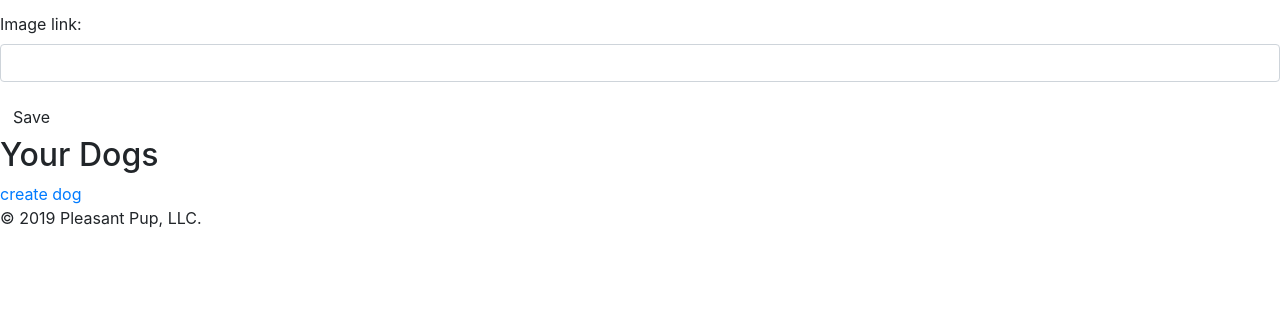
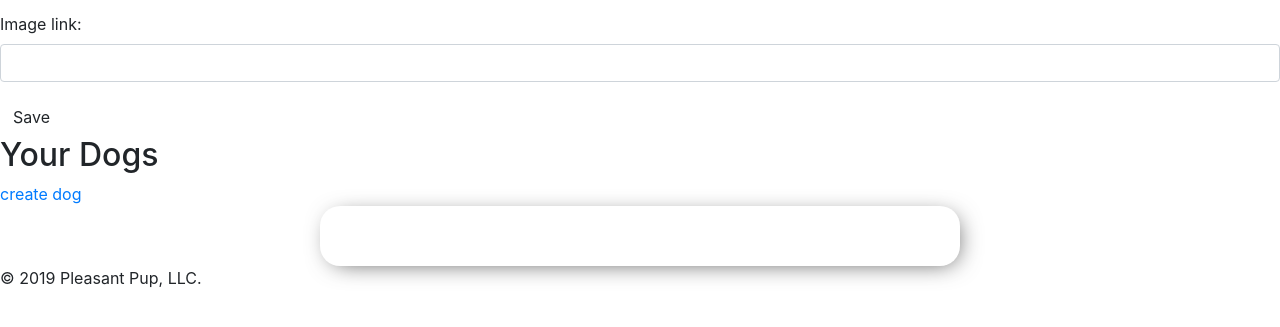
Before and after one commit to danielkbolton/PleasantPup, a Django app: page /accounts/profile/ in a window 1280 px wide. Shown: the part 146-473 px from the top of the page. Run offline with Django 3.2, Linux system fonts and the light colour scheme; the visitor is signed in with stand-in values (Sample User, id 1); data that the repository does not hold is empty; some libraries are stand-ins or nearby versions.

Commit message:
adds styling

```diff
--- a/pleasantPup_app/static/css/main.css
+++ b/pleasantPup_app/static/css/main.css
@@ -81,3 +81,31 @@
 
     margin: 0 auto;
 }
+
+
+/* ---------- USER PROFILE ---------- */
+/*
+.dog-section{
+    width: 50%;
+    margin: 0 auto;
+    text-align: center;
+    display: flex;
+    justify-content: space-around;
+}
+
+ */
+
+
+.dog-section {
+    width: 50%;
+    border: 2px solid var(--olive-green);
+    padding: 30px;
+    margin: 0 auto;
+    -webkit-box-shadow: 4px 4px 25px -8px rgba(0,0,0,0.75);
+    -moz-box-shadow: 4px 4px 25px -8px rgba(0,0,0,0.75);
+    box-shadow: 4px 4px 25px -8px rgba(0,0,0,0.75);
+    border-radius: 20px;
+    display: flex;
+    justify-content: space-evenly;
+    flex-wrap: wrap;
+};
--- a/pleasantPup_app/templates/dog_profile.html
+++ b/pleasantPup_app/templates/dog_profile.html
@@ -4,9 +4,10 @@
 {% block content %}
 
 
+
     <h1>{{dog.name}}</h1>
     <p>{{dog.age}} Old</p>
-    <img class='dog-proPick' src="{{dog.image_link}}" alt="">
+    <img class='dog-proPick' src="{{dog.image_link}}" alt="" style="width: 200px;">
     <h4>Owner</h4>
     <p>{{dog.owner.username}}</p>
     <h4>Breed</h4>
--- a/pleasantPup_app/templates/profile.html
+++ b/pleasantPup_app/templates/profile.html
@@ -28,27 +28,34 @@
     {% endif %}
 </div>
 
+<div>
+        <h2>Your Dogs</h2>
+        <a href="{% url 'dog_create' %}">create dog</a>
+</div>
 
 
 
-        <h2>Your Dogs</h2>
-        <a href="{% url 'dog_create' %}">create dog</a>
-    {% for dog in user.dogs.all %}
 
 
+        <div class="dog-section">
 
-                <a href="{% url 'dog_profile' dog_pk=dog.pk %}" target="_blank">
-
+    {% for dog in user.dogs.all %}
+            <div class="dog-container">
+                <div>
+                    <a href="{% url 'dog_profile' dog_pk=dog.pk %}" target="_blank">
                         <p>{{dog.name}}</p>
-
-                    <img src="{{dog.image_link}}" alt="Nature" style="width:100%">
-                </a>
+                        <img src="{{dog.image_link}}" alt="Nature" style="width: 200px;">
+                    </a>
+                </div>
+                <br>
+                <div>
+                    <p><a href="{% url 'dog_edit' dog_pk=dog.pk %}">Edit</a> / <a href="{% url 'dog_delete' dog_pk=dog.pk %}">Delete</a></p>
+                </div>
+            </div>
 
 
-            <a href="{% url 'dog_edit' dog_pk=dog.pk %}">Edit</a>
-            <a href="{% url 'dog_delete' dog_pk=dog.pk %}">Delete</a>
-
     {% endfor %}
+        </div>
 
 
 
```
Also changed, not shown: pleasantPup_app/templates/profile_view.html (+14 -18 lines).
